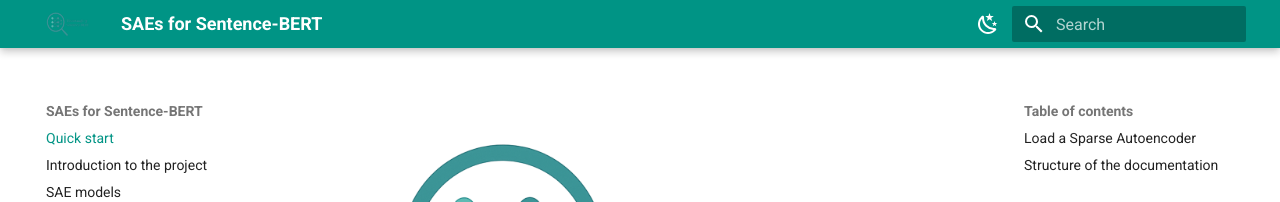
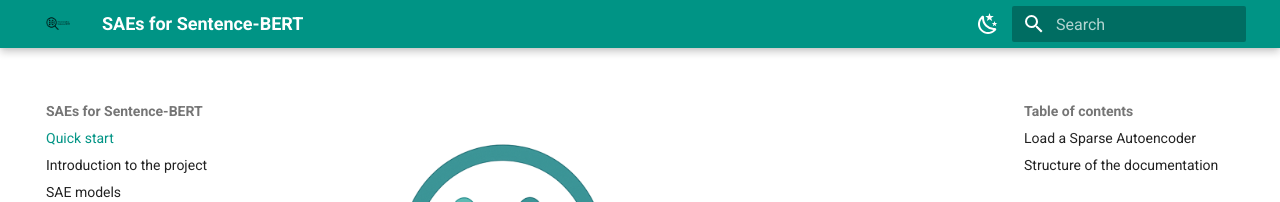
Before and after one commit to Yb1ku/SAEs-for-Sentence-BERT, an MkDocs documentation site: the page built from docs/index.md, in a window 1280 px wide. Shown: the top 202 px of the page. Built offline with MkDocs 1.6.1 and Material for MkDocs 9.7.7, drawn with Linux system fonts in a browser that asks for light colours.

Commit message:
Documentation update

```diff
--- a/mkdocs.yml
+++ b/mkdocs.yml
@@ -14,7 +14,7 @@ theme:
       toggle:
         icon: material/weather-sunny
         name: Switch to light mode
-  logo: assets/banner.png
+  logo: assets/banner_lateral.png
 
 nav:
   - Quick start: index.md
```
Also changed, not shown: docs/assets/banner_lateral.png (added).
